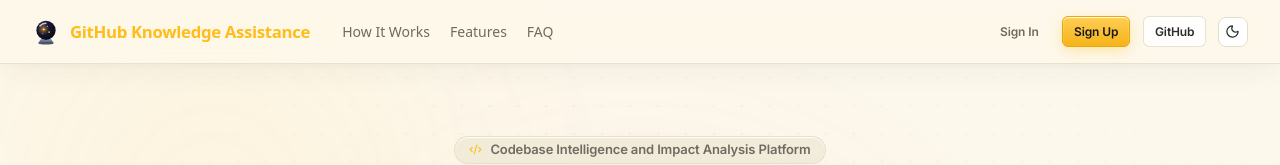
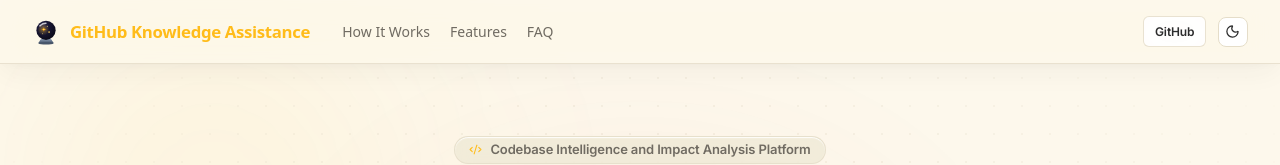
Before and after one commit to dipak009156/gtihub-knowledge-assistance-impact, a React (Vite) app in the folder frontend/: page / in a window 1280 px wide. Shown: the top 165 px of the page. Built offline with nearby package versions, Linux system fonts and the light colour scheme; no server answers.

Commit message:
feat(ui): remove Sign In and Sign Up buttons and links from web interface

```diff
--- a/frontend/src/pages/Home/HomePage.tsx
+++ b/frontend/src/pages/Home/HomePage.tsx
@@ -193,7 +193,7 @@ export const HomePage: React.FC = () => {
         </div>
 
         <div style={{ display: 'flex', alignItems: 'center', gap: '0.75rem' }}>
-          {isAuthenticated && user ? (
+          {isAuthenticated && user && (
             <div style={{ display: 'flex', alignItems: 'center', gap: '0.625rem' }}>
               <div
                 style={{
@@ -228,15 +228,6 @@ export const HomePage: React.FC = () => {
                 <span>Sign Out</span>
               </button>
             </div>
-          ) : (
-            <>
-              <Link to="/login" className="btn btn-ghost btn-sm">
-                Sign In
-              </Link>
-              <Link to="/register" className="btn btn-primary btn-sm">
-                Sign Up
-              </Link>
-            </>
           )}
           <a
             href="https://github.com/dipak009156/gtihub-knowledge-assistance-impact"
@@ -1355,7 +1346,6 @@ export const HomePage: React.FC = () => {
           <div style={{ display: 'flex', alignItems: 'center', gap: '1.5rem', fontSize: '0.8125rem', color: 'var(--text-muted)' }}>
             <Link to="/privacy">Privacy Policy</Link>
             <Link to="/terms">Terms and Conditions</Link>
-            <Link to="/login">Sign In</Link>
             <a
               href="https://github.com/dipak009156/gtihub-knowledge-assistance-impact"
               target="_blank"
```
